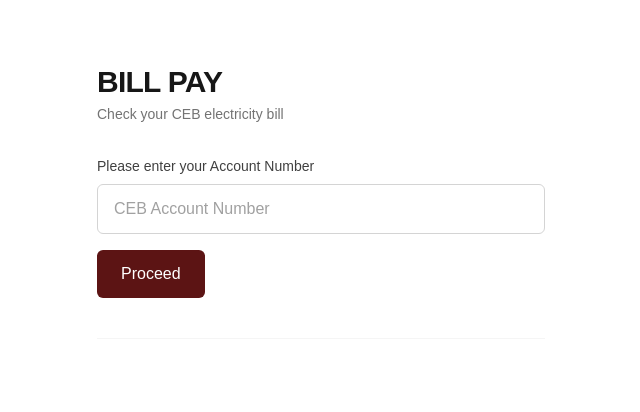
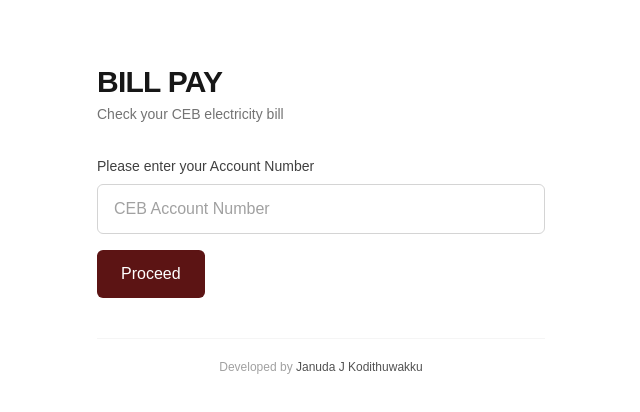
Before and after one commit to kjanuda/bill, a Next.js app: page / in a window 1280 px wide. Shown: the top 412 px of the page, without its empty margins (319-959 px from the left). Built offline with nearby package versions, Linux system fonts and the light colour scheme.

Commit message:
Update page.tsx

```diff
--- a/app/page.tsx
+++ b/app/page.tsx
@@ -58,9 +58,7 @@
           onKeyDown={(e) => e.key === "Enter" && checkBill()}
         />
 
-        {error && (
-          <p className="mt-2 text-sm text-red-600">{error}</p>
-        )}
+        {error && <p className="mt-2 text-sm text-red-600">{error}</p>}
 
         <button
           onClick={checkBill}
@@ -82,9 +80,7 @@
             </div>
             <div className="flex items-center justify-between border-t border-neutral-100 pt-4">
               <span className="text-sm text-neutral-500">Bill balance</span>
-              <span className="text-xl font-bold text-[#5c1414]">
-                LKR {bill.billBalance}
-              </span>
+              <span className="text-xl font-bold text-[#5c1414]">LKR {bill.billBalance}</span>
             </div>
             <div className="flex items-center justify-between">
               <span className="text-sm text-neutral-500">Registered mobile</span>
@@ -93,8 +89,10 @@
           </div>
         )}
 
-        <div className="mt-10 border-t border-neutral-100 pt-5">
-
+        <div className="mt-10 border-t border-neutral-100 pt-5 text-center">
+          <p className="text-xs text-neutral-400">
+            Developed by <a href="https://kjanuda.netlify.app/" target="_blank" rel="noopener noreferrer" className="text-neutral-600 hover:text-[#5c1414] font-medium transition">Januda J Kodithuwakku</a>
+          </p>
         </div>
       </div>
     </main>
```
